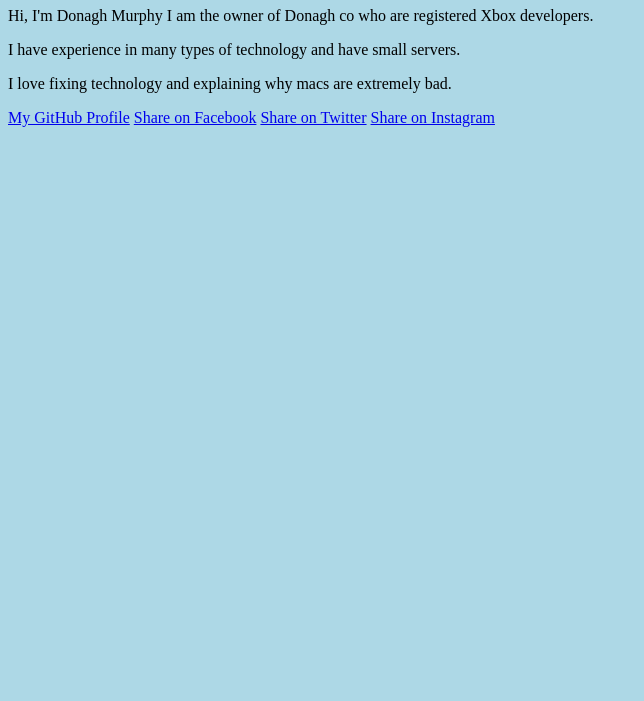
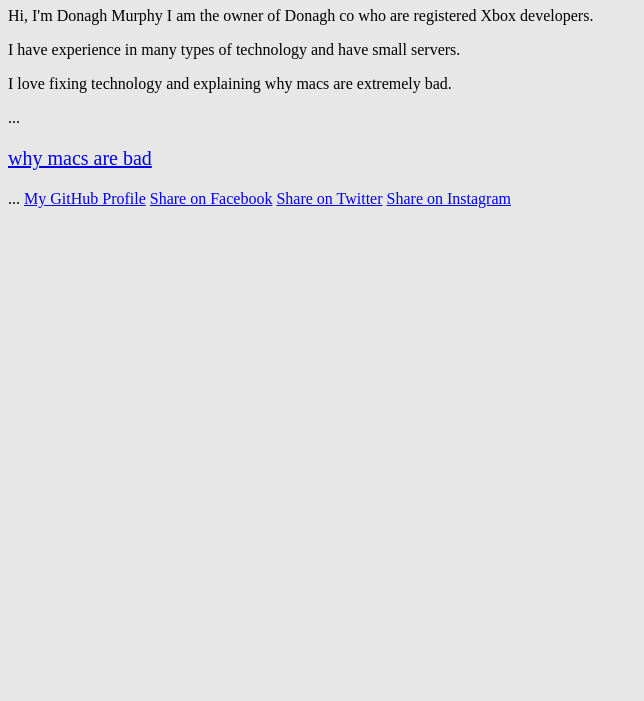
Before and after one commit to Donagh1/Website-, a plain HTML site: page index.html in a window 1280 px wide. Shown: the part 99-800 px from the top of the page, without its empty margins (0-644 px from the left). Drawn offline with Linux system fonts and the light colour scheme.

Commit message:
Add files via upload

```diff
--- a/index.html
+++ b/index.html
@@ -3,17 +3,13 @@
 <head>
     <meta name="msvalidate.01" content="ABE9DE5939A4434298B8F39EEDB33C69" />
     <meta charset="UTF-8">
+    <meta name="viewport" content="width=device-width,height=device-height,initial-scale=1.0"/>
     <title>Page title</title>
 </head>
-<body bgcolor="#ADD8E6">
-
-    <!-- Create a div element to contain the bio page -->
+<body bgcolor="#e7e7e7">
 <div class="bio-page">
-
-
   <img src="theimage.jpg" alt="image" width="300" height="300">
 
-  <!-- Add a heading with your name or business name -->
   <h1>Donagh Murphy </h1>
 
   <p>Hi, I'm Donagh Murphy I am the owner of Donagh co who are registered Xbox developers.</p>
@@ -21,14 +17,14 @@
 
   <p>I have experience in many types of technology and have small servers.</p>
   <p>I love fixing technology and explaining why macs are extremely bad.</p>
-
+  ...
+<p style="font-size: 20px; color:#1F9AFE;">
+<a href="about.html">why macs are bad</a>
+</p>
+...
   <a href="https://github.com/donagh1">My GitHub Profile</a>
 
-
-<!-- Share link for Facebook -->
 <a href="https://www.facebook.com/">Share on Facebook</a>
-
-<!-- Share link for Twitter -->
 <a href="https://twitter.com/intent/tweet">Share on Twitter</a>
 
 <!-- Share link for Instagram -->
```
Also changed, not shown: about.html (added, +13 -0 lines).
